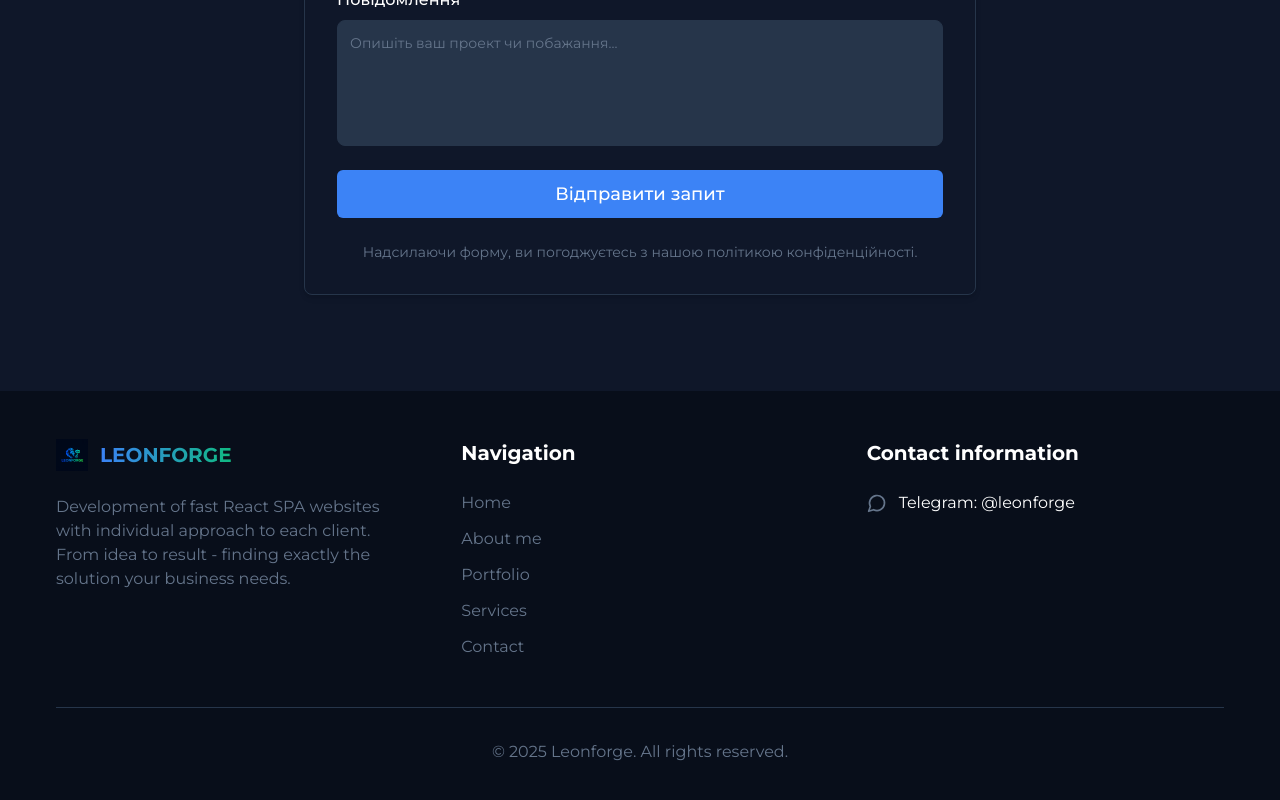
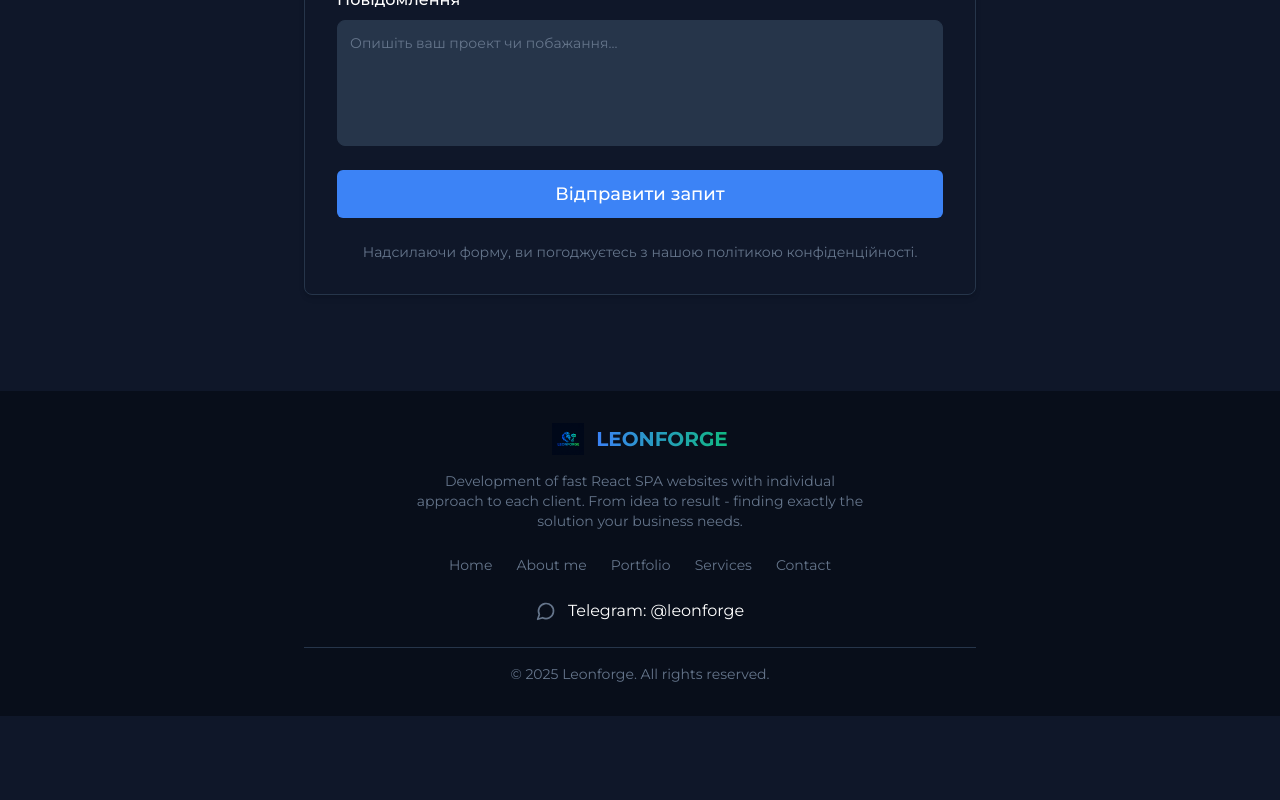
Before and after one commit to pampukhaleo/pampukha-web-space, a React (Vite) app: page / in a window 1280 px wide. Shown: the part 8924-9724 px from the top of the page. After the commit the page ends 9640 px from the top, so only its background shows below. Built offline with nearby package versions, Linux system fonts and the light colour scheme.

Commit message:
Refactor: Try footer variants one by one

```diff
--- a/src/components/Footer.tsx
+++ b/src/components/Footer.tsx
@@ -1,6 +1,6 @@
 
 import React from 'react';
-import { Facebook, Instagram, Linkedin, Mail, Phone, MessageCircle } from 'lucide-react';
+import { MessageCircle } from 'lucide-react';
 import { useTranslation } from 'react-i18next';
 
 const Footer = () => {
@@ -8,11 +8,12 @@ const Footer = () => {
   const currentYear = new Date().getFullYear();
 
   return (
-    <footer className="bg-background-darker text-foreground py-12" role="contentinfo">
+    <footer className="bg-background-darker text-foreground py-8" role="contentinfo">
       <div className="container mx-auto px-4">
-        <div className="grid grid-cols-1 md:grid-cols-3 gap-12">
-          <div>
-            <div className="flex items-center space-x-3 mb-6">
+        <div className="text-center max-w-2xl mx-auto">
+          {/* Logo and Brief Description */}
+          <div className="mb-6">
+            <div className="flex items-center justify-center space-x-3 mb-4">
               <img
                 src="/leonforge_logo.png"
                 alt="Leonforge"
@@ -20,40 +21,14 @@ const Footer = () => {
               />
               <span className="text-xl font-bold text-transparent bg-clip-text bg-gradient-to-r from-brand-blue to-brand-teal">LEONFORGE</span>
             </div>
-            <p className="mb-6 text-foreground-muted">
+            <p className="text-foreground-muted text-sm max-w-md mx-auto">
               {t('footer.description')}
             </p>
-            {/*<div className="flex space-x-4" role="list" aria-label="Социальные сети">*/}
-            {/*  <a */}
-            {/*    href="#" */}
-            {/*    className="text-foreground-muted hover:text-primary transition-colors" */}
-            {/*    aria-label="Facebook Leonforge"*/}
-            {/*    role="listitem"*/}
-            {/*  >*/}
-            {/*    <Facebook />*/}
-            {/*  </a>*/}
-            {/*  <a */}
-            {/*    href="#" */}
-            {/*    className="text-foreground-muted hover:text-primary transition-colors" */}
-            {/*    aria-label="Instagram Leonforge"*/}
-            {/*    role="listitem"*/}
-            {/*  >*/}
-            {/*    <Instagram />*/}
-            {/*  </a>*/}
-            {/*  <a */}
-            {/*    href="#" */}
-            {/*    className="text-foreground-muted hover:text-primary transition-colors" */}
-            {/*    aria-label="LinkedIn Leonforge"*/}
-            {/*    role="listitem"*/}
-            {/*  >*/}
-            {/*    <Linkedin />*/}
-            {/*  </a>*/}
-            {/*</div>*/}
           </div>
 
-          <nav aria-label="Основная навигация">
-            <h3 className="text-xl font-bold mb-6">{t('footer.navigation')}</h3>
-            <ul className="space-y-3">
+          {/* Navigation Links in One Row */}
+          <nav className="mb-6" aria-label="Основная навигация">
+            <ul className="flex flex-wrap justify-center gap-6 text-sm">
               <li>
                 <a href="#" className="text-foreground-muted hover:text-primary transition-colors">{t('footer.home')}</a>
               </li>
@@ -72,10 +47,9 @@ const Footer = () => {
             </ul>
           </nav>
 
-          <div>
-            <h3 className="text-xl font-bold mb-6">{t('footer.contactInfo')}</h3>
-            <address className="space-y-4 not-italic">
-              <div className="flex items-center">
+          {/* Telegram Contact */}
+          <div className="mb-6">
+            <div className="flex items-center justify-center">
               <MessageCircle size={20} className="mr-3 text-foreground-muted" aria-hidden="true" />
               <a
                 href="https://t.me/leonforge"
@@ -86,12 +60,12 @@ const Footer = () => {
                 Telegram: @leonforge
               </a>
             </div>
-            </address>
-          </div>
           </div>
 
-        <div className="mt-12 pt-8 border-t border-border text-center text-foreground-muted">
+          {/* Copyright */}
+          <div className="pt-4 border-t border-border text-center text-foreground-muted text-sm">
             <p>© 2025 Leonforge. {t('footer.rights')}</p>
+          </div>
         </div>
       </div>
     </footer>
```
Lines whose indentation alone changed are shown as unchanged.
